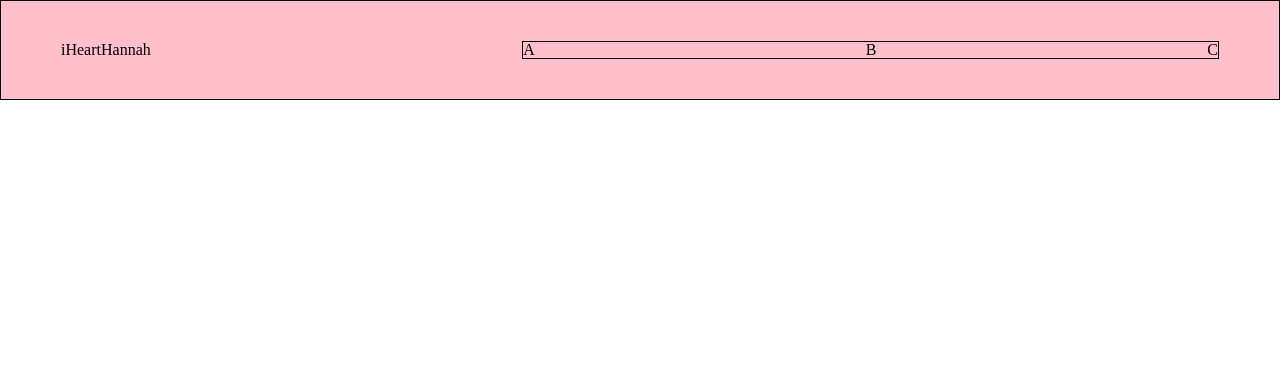
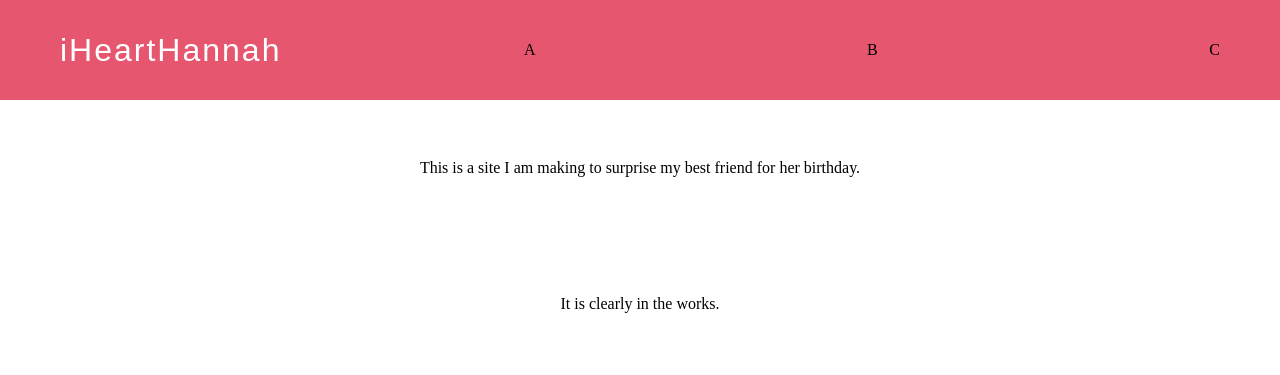
Before and after one commit to vspits/ihearthannah, a plain HTML site: page index.html in a window 1280 px wide. Drawn offline with Linux system fonts and the light colour scheme.

Commit message:
still trying to get an idea of what layout I would like to go with

```diff
--- a/index.html
+++ b/index.html
@@ -10,15 +10,16 @@
 </head>
 <body>
     <div class="nav-bar">
-        <span>iHeartHannah</span>
+        <span class="logo">iHeartHannah</span>
         <ul class="nav-items">
             <li><span>A</span></li>
             <li><span>B</span></li>
             <li><span>C</span></li>
         </ul>
     </div>
-    <div>
-
+    <div class="body-div">
+        <span class="text">This is a site I am making to surprise my best friend for her birthday.</span>
+        <span class="text">It is clearly in the works.</span>
     </div>
 </body>
 </html>
--- a/styles.css
+++ b/styles.css
@@ -1,19 +1,40 @@
 .nav-bar{
-    background-color: pink;
+    background-color: rgb(230, 87, 111);
     display: flex;
     justify-content: space-between;
     align-items: center;
-    width: 100%;
-    border: 1px solid black;
+    width: 100vw;
+    /* border: 1px solid black; */
     height: 100px;
     padding: 30px 60px;
     box-sizing: border-box;
 }
 
+.logo{
+    color: white;
+    font-size: 32px;
+    font-family: Arial, Helvetica, sans-serif;
+    letter-spacing: 2px;
+}
+
 .nav-items{
     text-decoration: none;
-    border: 1px solid black;
+    /* border: 1px solid black; */
     width: 60%;
     justify-content: space-between;
     display: flex;
 }
+
+.body-div{
+    width: 100vw;
+    /* border: 1px solid black; */
+    display: flex;
+    flex-direction: column;
+    align-items: center;
+}
+
+.text{
+    /* border: 1px solid black; */
+    /* width: 100%; */
+    padding: 60px;
+}
```
